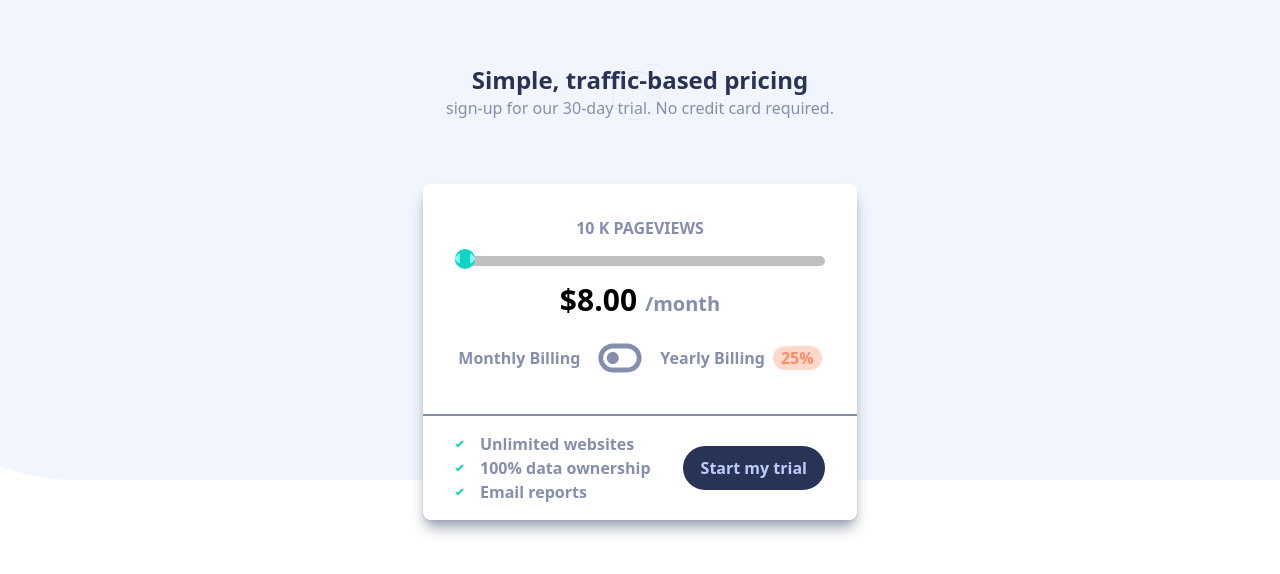
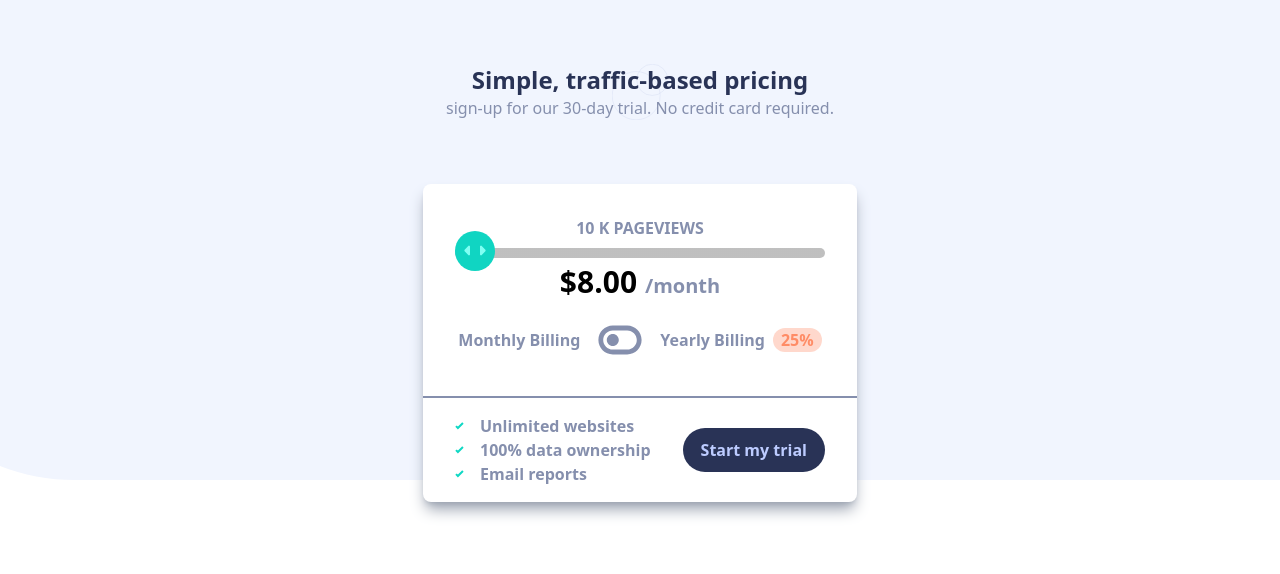
Before and after one commit to emmanueltn007/front-end-mentor-challenges-junior-2, a React (Vite) app in the folder interactive-pricing-component/: page / in a window 1280 px wide. Shown: the top 574 px of the page. Built offline with nearby package versions, Linux system fonts and the light colour scheme.

Commit message:
Refractored App.jsx into different components

```diff
--- a/interactive-pricing-component/src/App.jsx
+++ b/interactive-pricing-component/src/App.jsx
@@ -1,18 +1,17 @@
-import benefits from "./utilities/benefits";
 import { useInteractiveComponent } from "./hooks/useInteractiveComponent";
+import Benefits from "./components/Benefits";
+import BillingTypeToggle from "./components/BillingTypeToggle";
+import Intro from "./components/Intro";
+import BillingPlan from "./components/billingPlan";
 
 function App() {
 
-  const {amount, setAmount, monthlyBill, views, finalAmount, handleBillToggle} = useInteractiveComponent();
-
-  const min = 8;
-
-  const max = 36;
-
-  const percent = ((amount - min) / (max -min)) * 100;
+  const { amount, setAmount, monthlyBill, views, finalAmount, handleBillToggle, min, max, percent } = useInteractiveComponent();
 
   return (
     <main className="h-screen w-screen relative flex flex-col items-center">
+
+      {/* Background Image */}
       <div className="h-[60vh] w-screen absolute -z-10">
         <img
           className="object-cover h-full w-full"
@@ -20,93 +19,32 @@ function App() {
           alt="background image"
         />
       </div>
+
       <div>
-        <div className="z-10 my-16 text-center bg-[url('/images/pattern-circles.svg')] bg-center bg-contain bg-no-repeat">
-          <h1 className="text-[hsl(227,35%,25%)] text-2xl font-bold">Simple, traffic-based pricing</h1>
-          <p className="text-[hsl(225,20%,60%)]">sign-up for our 30-day trial. No credit card required.</p>
-        </div>
+        <Intro />
+
         <div className="bg-[hsl(0,0%,100%)] rounded-lg shadow-lg shadow-gray-400 z-10">
+
           {/* First part of the second div */}
-
           <div className="py-8 flex flex-col gap-4 px-8">
-            <h2 className="text-[hsl(225,20%,60%)] text-center font-semibold">
-              {views} {amount >= 36 ? "M" : "K"} PAGEVIEWS
-            </h2>
-            <input
-              className="border-none"
-              min={min}
-              max={max}
-              type="range"
-              value={amount}
-              onChange={(e) => {setAmount(Number(e.target.value));
-                }
-              }
-              style={{
-                "--value": `${percent}%`,
-              }}
+            <BillingPlan
+              amount={amount}
+              setAmount={setAmount}
+              monthlyBill={monthlyBill}
+              views={views}
+              finalAmount={finalAmount}
+              min={min} max={max}
+              percent={percent}
             />
-            <p className="text-center text-3xl font-bold">
-              ${finalAmount.toFixed(2)}{" "}
-              <span className="text-[hsl(225,20%,60%)] text-xl font-semibold">
-                /{monthlyBill ? "month" : "year"}
-              </span>
-            </p>
-            <div className="text-[hsl(225,20%,60%)] font-semibold flex items-center gap-4 mx-auto">
-              <span>Monthly Billing</span>
-              <button onClick={handleBillToggle}>
-                {monthlyBill ? (
-                  <svg
-                    className="h-12 cursor-pointer hover:text-[hsl(174,77%,80%)] transition duration-300 ease-in-out"
-                    xmlns="http://www.w3.org/2000/svg"
-                    viewBox="0 0 640 640"
-                  >
-                    <path
-                      d="M416 192C486.7 192 544 249.3 544 320C544 390.7 486.7 448 416 448L224 448C153.3 448 96 390.7 96 320C96 249.3 153.3 192 224 192L416 192zM608 320C608 214 522 128 416 128L224 128C118 128 32 214 32 320C32 426 118 512 224 512L416 512C522 512 608 426 608 320zM224 400C268.2 400 304 364.2 304 320C304 275.8 268.2 240 224 240C179.8 240 144 275.8 144 320C144 364.2 179.8 400 224 400z"
-                      fill="currentColor"
-                    />
-                  </svg>
-                ) : (
-                  <svg
-                    className="h-12 cursor-pointer text-[hsl(174,86%,45%)] hover:text-[hsl(174,77%,80%)] transition duration-300 ease-in-out"
-                    xmlns="http://www.w3.org/2000/svg"
-                    viewBox="0 0 640 640"
-                  >
-                    <path
-                      d="M224 128C118 128 32 214 32 320C32 426 118 512 224 512L416 512C522 512 608 426 608 320C608 214 522 128 416 128L224 128zM416 224C469 224 512 267 512 320C512 373 469 416 416 416C363 416 320 373 320 320C320 267 363 224 416 224z"
-                      fill="currentColor"
-                    />
-                  </svg>
-                )}
-              </button>
-              <span className="flex items-center after:content-['25%'] after:px-2 after:rounded-xl after:ml-2 after:bg-[hsl(14,100%,90%)] after:text-[hsl(15,100%,70%)]">
-                Yearly Billing
-              </span>
-            </div>
+            <BillingTypeToggle handleBillToggle={handleBillToggle} monthlyBill={monthlyBill}  />
           </div>
 
           <hr className="bg-[hsl(225,20%,60%)] h-0.5 border-none" />
 
           {/* Second part of the second div */}
+          <Benefits />
+        </div>
 
-          <div className="py-4 md:px-8 flex flex-col md:flex-row items-center gap-8 text-center">
-            <ul>
-              {benefits.map((benefit) => {
-                return (
-                  <li
-                    className="flex items-center gap-4 text-[hsl(225,20%,60%)] font-semibold"
-                    key={benefit}
-                  >
-                    <img src="/images/icon-check.svg" alt="check icon" />
-                    {benefit}
-                  </li>
-                );
-              })}
-            </ul>
-            <button className="bg-[hsl(227,35%,25%)] text-[hsl(226,100%,87%)] py-2 px-4 rounded-3xl font-semibold cursor-pointer border-2 border-transparent hover:text-[hsl(227,35%,25%)] hover:border-[hsl(227,35%,25%)] hover:bg-[hsl(0,0%,100%)] transition-all duration-300 ease-in-out">
-              Start my trial
-            </button>
-          </div>
-        </div>
       </div>
     </main>
   );
--- /dev/null
+++ b/interactive-pricing-component/src/components/Benefits.jsx
@@ -0,0 +1,26 @@
+import benefits from "../utilities/benefits";
+
+function Benefits() {
+  return (
+    <div className="py-4 md:px-8 flex flex-col md:flex-row items-center gap-8 text-center">
+      <ul>
+        {benefits.map((benefit) => {
+          return (
+            <li
+              className="flex items-center gap-4 text-[hsl(225,20%,60%)] font-semibold"
+              key={benefit}
+            >
+              <img src="/images/icon-check.svg" alt="check icon" />
+              {benefit}
+            </li>
+          );
+        })}
+      </ul>
+      <button className="bg-[hsl(227,35%,25%)] text-[hsl(226,100%,87%)] py-2 px-4 rounded-3xl font-semibold cursor-pointer border-2 border-transparent hover:text-[hsl(227,35%,25%)] hover:border-[hsl(227,35%,25%)] hover:bg-[hsl(0,0%,100%)] transition-all duration-300 ease-in-out">
+        Start my trial
+      </button>
+    </div>
+  );
+}
+
+export default Benefits;
--- /dev/null
+++ b/interactive-pricing-component/src/components/BillingPlan.jsx
@@ -0,0 +1,31 @@
+function BillingPlan({ amount, setAmount, finalAmount, monthlyBill, views, min, max, percent }) {
+
+  return (
+    <div>
+      <h2 className="text-[hsl(225,20%,60%)] text-center font-semibold">
+        {views} {amount >= 36 ? "M" : "K"} PAGEVIEWS
+      </h2>
+      <input
+        className="border-none"
+        min={min}
+        max={max}
+        type="range"
+        value={amount}
+        onChange={(e) => {
+          setAmount(Number(e.target.value));
+        }}
+        style={{
+          "--value": `${percent}%`
+        }}
+      />
+      <p className="text-center text-3xl font-bold">
+        ${finalAmount.toFixed(2)}{" "}
+        <span className="text-[hsl(225,20%,60%)] text-xl font-semibold">
+          /{monthlyBill ? "month" : "year"}
+        </span>
+      </p>
+    </div>
+  );
+}
+
+export default BillingPlan;
--- /dev/null
+++ b/interactive-pricing-component/src/components/BillingTypeToggle.jsx
@@ -0,0 +1,37 @@
+function BillingTypeToggle({ monthlyBill, handleBillToggle }) {
+  return (
+    <div className="text-[hsl(225,20%,60%)] font-semibold flex items-center gap-4 mx-auto">
+      <span>Monthly Billing</span>
+      <button onClick={handleBillToggle}>
+        {monthlyBill ? (
+          <svg
+            className="h-12 cursor-pointer hover:text-[hsl(174,77%,80%)] transition duration-300 ease-in-out"
+            xmlns="http://www.w3.org/2000/svg"
+            viewBox="0 0 640 640"
+          >
+            <path
+              d="M416 192C486.7 192 544 249.3 544 320C544 390.7 486.7 448 416 448L224 448C153.3 448 96 390.7 96 320C96 249.3 153.3 192 224 192L416 192zM608 320C608 214 522 128 416 128L224 128C118 128 32 214 32 320C32 426 118 512 224 512L416 512C522 512 608 426 608 320zM224 400C268.2 400 304 364.2 304 320C304 275.8 268.2 240 224 240C179.8 240 144 275.8 144 320C144 364.2 179.8 400 224 400z"
+              fill="currentColor"
+            />
+          </svg>
+        ) : (
+          <svg
+            className="h-12 cursor-pointer text-[hsl(174,86%,45%)] hover:text-[hsl(174,77%,80%)] transition duration-300 ease-in-out"
+            xmlns="http://www.w3.org/2000/svg"
+            viewBox="0 0 640 640"
+          >
+            <path
+              d="M224 128C118 128 32 214 32 320C32 426 118 512 224 512L416 512C522 512 608 426 608 320C608 214 522 128 416 128L224 128zM416 224C469 224 512 267 512 320C512 373 469 416 416 416C363 416 320 373 320 320C320 267 363 224 416 224z"
+              fill="currentColor"
+            />
+          </svg>
+        )}
+      </button>
+      <span className="flex items-center after:content-['25%'] after:px-2 after:rounded-xl after:ml-2 after:bg-[hsl(14,100%,90%)] after:text-[hsl(15,100%,70%)]">
+        Yearly Billing
+      </span>
+    </div>
+  );
+}
+
+export default BillingTypeToggle;
--- /dev/null
+++ b/interactive-pricing-component/src/components/Intro.jsx
@@ -0,0 +1,14 @@
+function Intro() {
+  return (
+    <div className="z-10 my-16 text-center bg-[url('/images/pattern-circles.svg')] bg-center bg-contain bg-no-repeat">
+      <h1 className="text-[hsl(227,35%,25%)] text-2xl font-bold">
+        Simple, traffic-based pricing
+      </h1>
+      <p className="text-[hsl(225,20%,60%)]">
+        sign-up for our 30-day trial. No credit card required.
+      </p>
+    </div>
+  );
+}
+
+export default Intro;
--- a/interactive-pricing-component/src/hooks/useInteractiveComponent.jsx
+++ b/interactive-pricing-component/src/hooks/useInteractiveComponent.jsx
@@ -18,6 +18,12 @@ export function useInteractiveComponent() {
 
   const handleBillToggle = () => setMonthlyBill((prev) => !prev);
 
+  const min = 8;
+
+  const max = 36;
+
+  const percent = ((amount - min) / (max -min)) * 100;
+
   return {
     amount,
     setAmount,
@@ -25,6 +31,9 @@ export function useInteractiveComponent() {
     setMonthlyBill,
     views,
     finalAmount,
-    handleBillToggle
+    handleBillToggle,
+    min,
+    max,
+    percent
   };
 }
--- a/interactive-pricing-component/src/index.css
+++ b/interactive-pricing-component/src/index.css
@@ -17,8 +17,8 @@ input[type="range"] {
 /* Chrome, Safari, Edge*/
 input[type="range"]::-webkit-slider-thumb {
     -webkit-appearance: none;
-    height: 20px;
-    width: 20px;
+    height: 40px;
+    width: 40px;
     border-radius: 50%;
     background: hsl(174, 86%, 45%) url("/images/icon-slider.svg") center no-repeat;
     border: none;
@@ -50,4 +50,5 @@ input[type="range"]::-moz-range-track {
 input[type="range"]::-moz-range-progress {
     background: hsl(174, 77%, 80%);
     height: 10px;
+    border-radius: 30px;
 }
```
